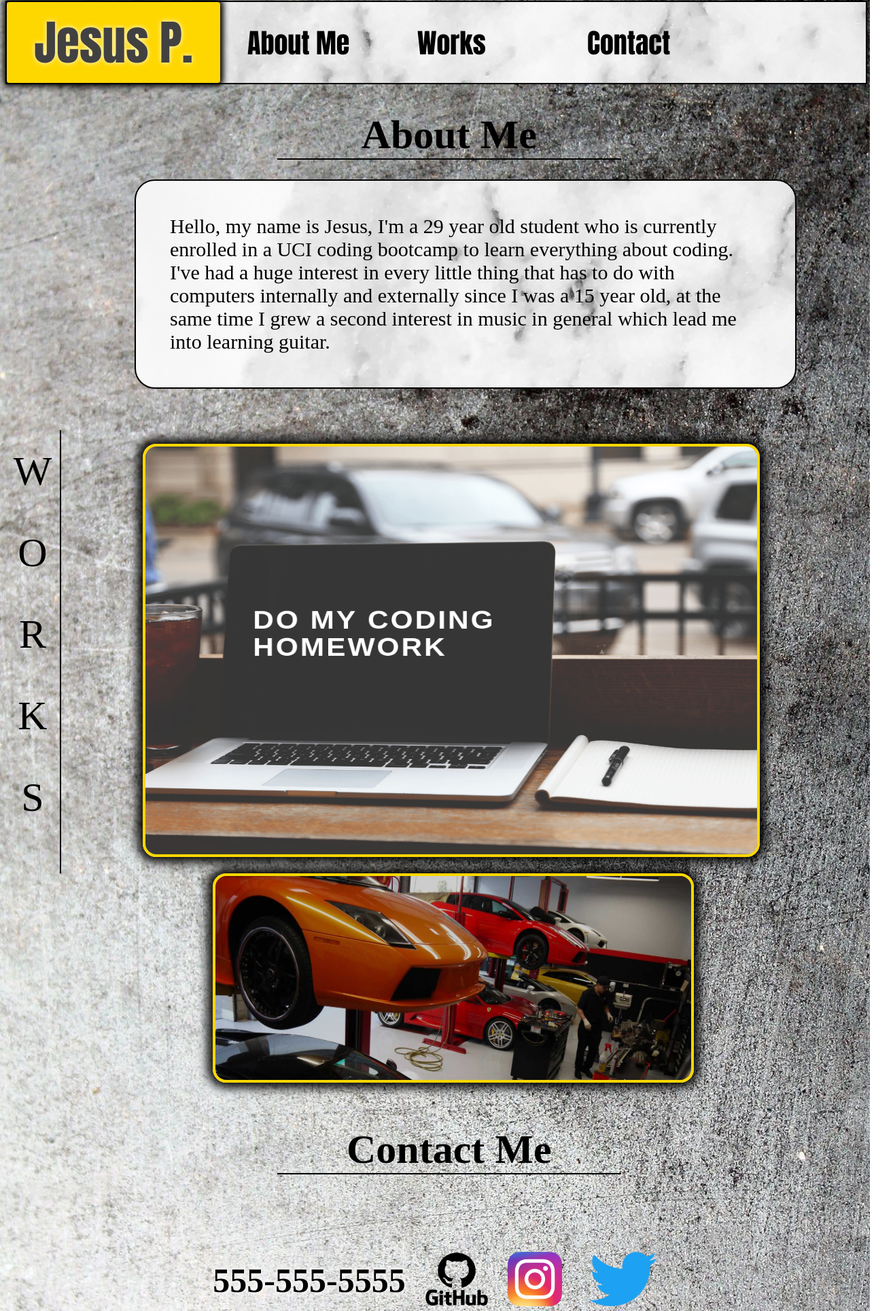
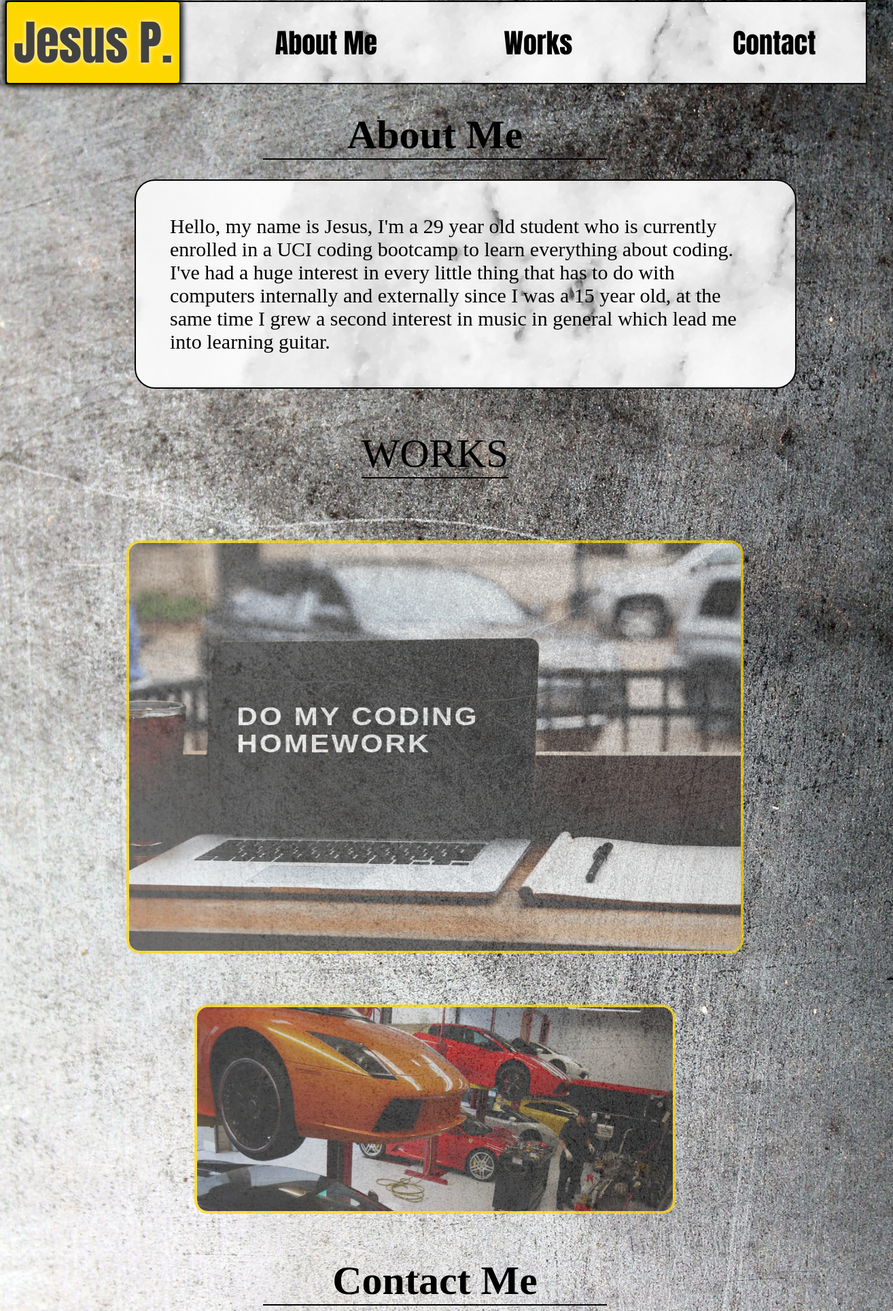
Before and after one commit to codesforjenuel/PORTFOLIO, a plain HTML site: page index.html in a window 1280 px wide. Shown: the part 69-1998 px from the top of the page at 68% size, 1314 px wide, since content can reach past the window. Drawn offline with Linux system fonts and the light colour scheme.

Commit message:
web alined

```diff
--- a/assets/css/style.css
+++ b/assets/css/style.css
@@ -1,5 +1,6 @@
 body {
    background-image: url(../../images/concrete2.jpg);
+   background-size: cover;
 
 }
 
@@ -30,17 +31,21 @@ header div {
 .me {
     position: absolute;
     left: 85%;
-    bottom: 790px;
+    bottom: 980px;
     border-radius: 100%;
     border:  2px solid gold;
     box-shadow: 0px 0px 4px 4px black;
 }
 
+nav {
+    width: 100%;
+}
+
 nav ul {
     display: flex;
-    align-content: center;
+
     text-decoration: none;
-    width: 800px;
+    width: 100%;
     margin-top: 30px;
 
 
@@ -49,7 +54,7 @@ nav ul {
 
 nav li {
     display: flex;
-
+    margin-left: 10%;
     width: 250px;
     font-size: 40px;
     font-family:Impact, Haettenschweiler, 'Arial Narrow Bold', sans-serif;
@@ -62,13 +67,19 @@ nav li {
 
 }
 
+nav a:hover {
+    text-shadow: 0px 0px 5px gold;
+    font-size: 45px;
+}
+
 h1 {
     position: relative;
-    left: 400px;
+    left: 30%;
     text-align: center;
     font-size: 60px;
     border-bottom: 2px solid black;
     width:40%;
+
 }
 
 p{ position: absolute;
@@ -86,38 +97,49 @@ p{ position: absolute;
 
 }
 section{
+    text-align: center;
     font-size: 60px;
-    border-right: 2px solid black;
-    width:80px;
-    text-align: center;
-    line-height: 200%
+    border-bottom: 2px solid black;
+
     ;
 }
 .homework{
-    position: relative;
-    left: 100px;
+    margin-top: 10%;
     border: 4px solid gold;
-    box-shadow: 0px 0px 15px 8px black;
-    margin: 20px;
+
     border-radius: 20px;
+    opacity: 70%;
 
 }
 
+.homework:hover {
+    box-shadow: 0px 0px 15px 8px black;
+    opacity: 100%;
+}
+
 .shop {
-    position: relative;
-    left: 305px;
-    box-shadow: 0px 0px 15px 8px black;
+    margin-top: 10%;
+    opacity: 70%;
     border: 4px solid gold;
     border-radius: 20px;
 }
 
+.shop:hover {
+    box-shadow: 0px 0px 15px 8px black;
+    opacity: 100%;
+}
+
 main {
     display: flex;
-    flex-wrap: wrap;
+    flex-direction: column;
+    align-items: center;
+
+
+
 }
 
 h3 {position: relative;
-    left: 400px;
+    left: 30%;
     text-align: center;
     font-size: 60px;
     border-bottom: 2px solid black;
--- a/index.html
+++ b/index.html
@@ -36,11 +36,7 @@
         in general which lead me into learning guitar.</p>
 <main>
     <section id="works">
-        W<br>
-        O<br>
-        R<br>
-        K<br>
-        S<br>
+        WORKS
     </section>
 
     <a href="https://codesforjenuel.github.io/homework1/">
@@ -53,7 +49,7 @@
 </main>
 <h3 id="contact">Contact Me</h3>
 <footer>
-    <h4>555-555-5555</h4>
+    <h4>(949)-627-0753</h4>
 
     <a href="https://github.com/codesforjenuel">
 <img src="./images/github.png" alt="github logo" width="150px" height="80px">
```
